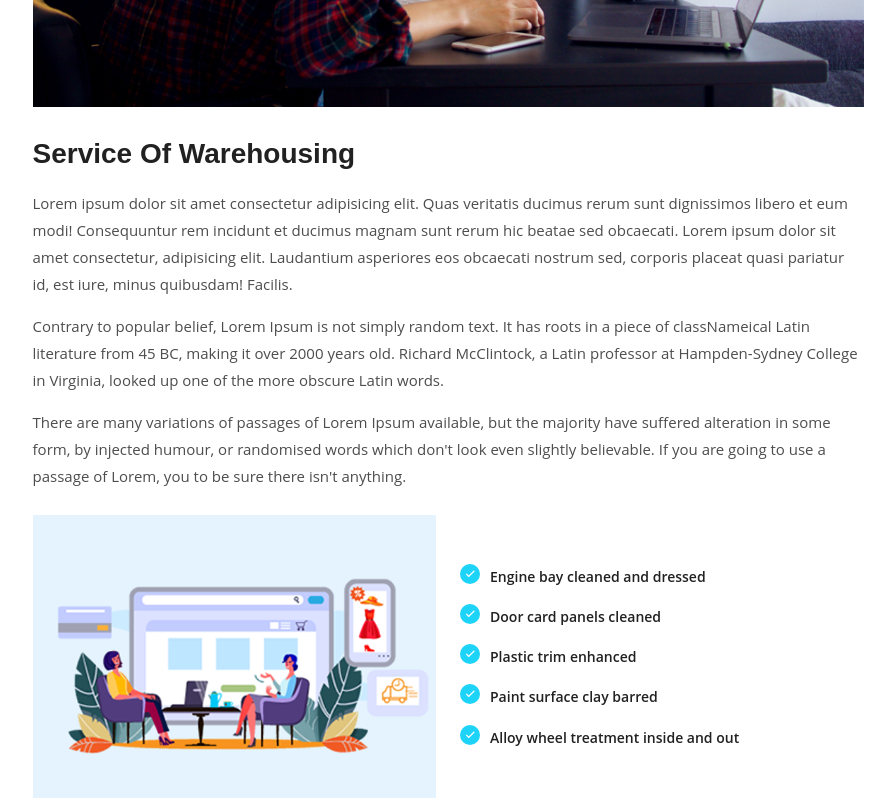
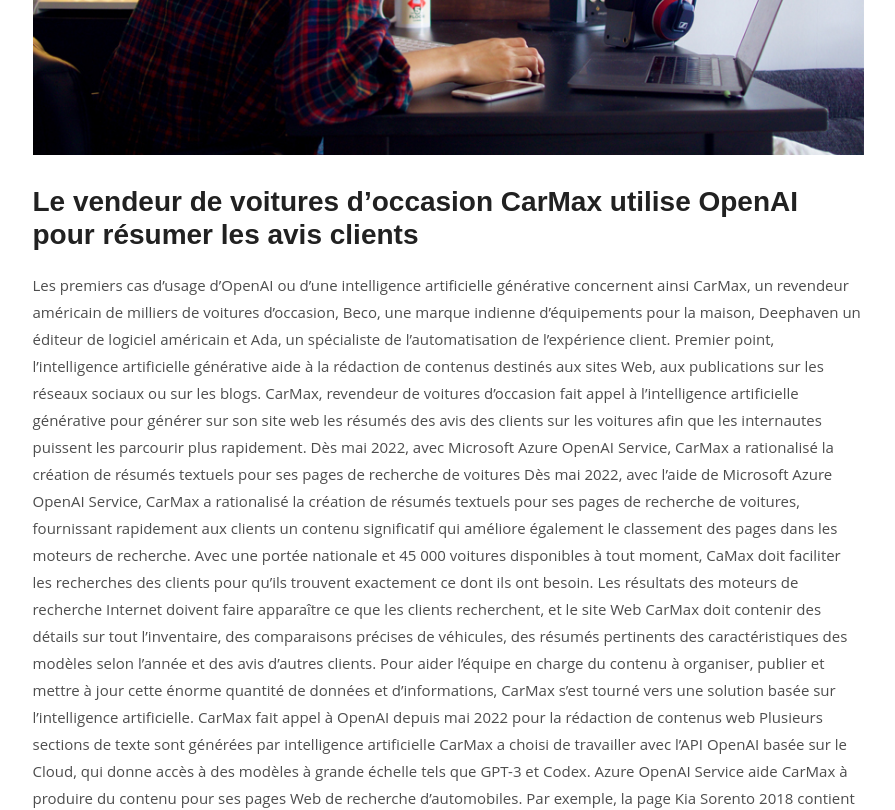
Before and after one commit to codascii/raiv-webcup-2023, a Next.js app: page /case-studies-details in a window 1280 px wide. Shown: the part 900-1710 px from the top of the page, without its empty margins (192-1087 px from the left). Built offline with nearby package versions, Linux system fonts and the light colour scheme.

Commit message:
Cas d'études

```diff
--- a/components/CaseStudiesDetails/CaseStudiesDetailsContent.js
+++ b/components/CaseStudiesDetails/CaseStudiesDetailsContent.js
@@ -15,15 +15,30 @@
                   />
                 </div>
 
-                <h3>Service Of Warehousing</h3>
+                <h3>Le vendeur de voitures d’occasion CarMax utilise OpenAI pour résumer les avis clients</h3>
                 <p>
-                  Lorem ipsum dolor sit amet consectetur adipisicing elit. Quas
-                  veritatis ducimus rerum sunt dignissimos libero et eum modi!
-                  Consequuntur rem incidunt et ducimus magnam sunt rerum hic
-                  beatae sed obcaecati. Lorem ipsum dolor sit amet consectetur,
-                  adipisicing elit. Laudantium asperiores eos obcaecati nostrum
-                  sed, corporis placeat quasi pariatur id, est iure, minus
-                  quibusdam! Facilis.
+                Les premiers cas d’usage d’OpenAI ou d’une intelligence artificielle générative concernent ainsi CarMax, un revendeur américain de milliers de voitures d’occasion, Beco, une marque indienne d’équipements pour la maison, Deephaven un éditeur de logiciel américain et Ada, un spécialiste de l’automatisation de l’expérience client. Premier point, l’intelligence artificielle générative aide à la rédaction de contenus destinés aux sites Web, aux publications sur les réseaux sociaux ou sur les blogs. CarMax, revendeur de voitures d’occasion fait appel à l’intelligence artificielle générative pour générer sur son site web les résumés des avis des clients sur les voitures afin que les internautes puissent les parcourir plus rapidement.
+
+
+Dès mai 2022, avec Microsoft Azure OpenAI Service, CarMax a rationalisé la création de résumés textuels pour ses pages de recherche de voitures
+
+Dès mai 2022, avec l’aide de Microsoft Azure OpenAI Service, CarMax a rationalisé la création de résumés textuels pour ses pages de recherche de voitures, fournissant rapidement aux clients un contenu significatif qui améliore également le classement des pages dans les moteurs de recherche.  Avec une portée nationale et 45 000 voitures disponibles à tout moment, CaMax doit faciliter les recherches des clients pour qu’ils trouvent exactement ce dont ils ont besoin.
+
+Les résultats des moteurs de recherche Internet doivent faire apparaître ce que les clients recherchent, et le site Web CarMax doit contenir des détails sur tout l’inventaire, des comparaisons précises de véhicules, des résumés pertinents des caractéristiques des modèles selon l’année et des avis d’autres clients.  Pour aider l’équipe en charge du contenu à organiser, publier et mettre à jour cette énorme quantité de données et d’informations, CarMax s’est tourné vers une solution basée sur l’intelligence artificielle.
+
+CarMax fait appel à OpenAI depuis mai 2022 pour la rédaction de contenus web
+
+Plusieurs sections de texte sont générées par intelligence artificielle
+
+CarMax a choisi de travailler avec l’API OpenAI basée sur le Cloud, qui donne accès à des modèles à grande échelle tels que GPT-3 et Codex. Azure OpenAI Service aide CarMax à produire du contenu pour ses pages Web de recherche d’automobiles. Par exemple, la page Kia Sorento 2018 contient plusieurs sections de texte généré par l’intelligence artificielle, dont les sections « Nouveauté cette année » et « Versions Kia Sorento 2018 », le résumé de l’article et un résumé en deux phrases des avis des clients.
+
+
+« Avec OpenAI Service, nous pouvons résumer tous ces avis en quelques phrases facilement lisibles, à grande échelle »
+
+Le résumé des avis est le premier élément de contenu que CarMax a choisi de générer via OpenAI Service. « De plus en plus de clients sont préoccupés par ce que disent leurs pairs, ils veulent donc lire les critiques, mais il pourrait y en avoir des milliers pour une seule voiture » explique Sean Goetz, directeur des systèmes d’application chez CarMax. « Avec OpenAI Service, nous pouvons résumer tous ces avis en quelques phrases facilement lisibles, à grande échelle sur notre inventaire » se félicite-t-il.
+
+Une fois que le service OpenAI a créé un élément de contenu, un employé de CarMax examine le texte pour s’assurer qu’il a un sens dans le contexte et qu’il correspond à la voix de la marque CarMax. « Notre objectif initial était des résumés d’avis clients pour 5 000 pages de voitures. En utilisant notre processus manuel existant, nous pensons qu’il aurait fallu 11 ans pour générer le contenu » dit-il. « Avec OpenAI Service, nous avons atteint cet objectif en quelques mois seulement. La qualité était meilleure que prévu après un peu de réglages, avec un taux d’approbation des contenus de 80 % » termine-t-il.
+
                 </p>
 
                 <p>
@@ -58,23 +73,23 @@
                         <ul>
                           <li>
                             <i className="bx bx-check"></i>
-                            Engine bay cleaned and dressed
+                            Intelligence artificielle générative
                           </li>
                           <li>
                             <i className="bx bx-check"></i>
-                            Door card panels cleaned
+                            Résumés textuels
                           </li>
                           <li>
                             <i className="bx bx-check"></i>
-                            Plastic trim enhanced
+                            API basée sur le Cloud
                           </li>
                           <li>
                             <i className="bx bx-check"></i>
-                            Paint surface clay barred
+                            Automatisation de l'expérience client
                           </li>
                           <li>
                             <i className="bx bx-check"></i>
-                            Alloy wheel treatment inside and out
+                            Moteurs de recherche Internet
                           </li>
                         </ul>
                       </div>
--- a/pages/case-studies-details.js
+++ b/pages/case-studies-details.js
@@ -11,10 +11,10 @@
       <Navbar />
 
       <PageBanner
-        pageTitle="Case Studies Details"
+        pageTitle="L’IA générative a déjà des cas d’usages avérés autour de l’expérience client"
         homePageUrl="/"
         homePageText="Home"
-        activePageText="Case Studies Details"
+        activePageText="L’IA générative"
       />
 
       <CaseStudiesDetailsContent />
```
Also changed, not shown: components/HomeThree/CaseStudies.js (+4 -4 lines).
